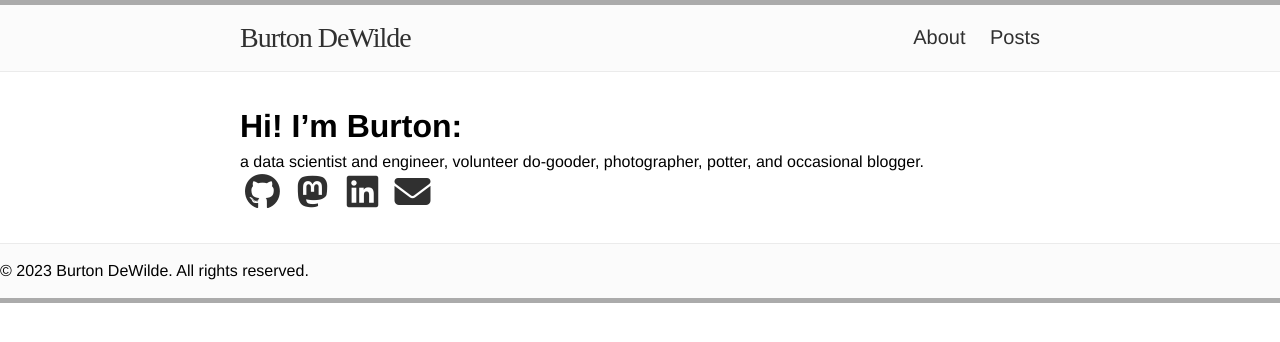
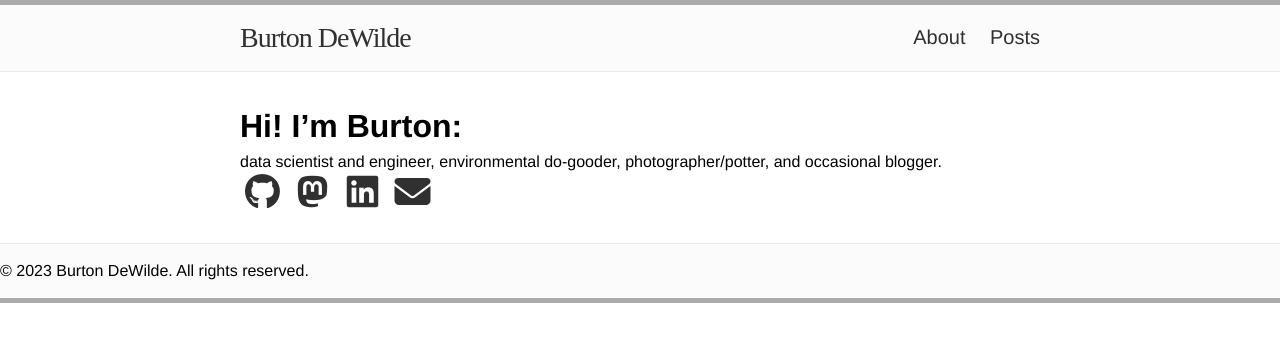
Before and after one commit to bdewilde/bdewilde.github.io, a Jekyll site: the page built from pages/index.md, in a window 1280 px wide. Shown: the top 342 px of the page. Built offline with Jekyll 4.4.1, drawn with Linux system fonts in a browser that asks for light colours; nearby versions of some CDN libraries; some web fonts are replaced.

Commit message:
feat: Move parametrized socials into include

```diff
--- /dev/null
+++ b/_includes/social.html
@@ -0,0 +1,16 @@
+<div class="social-icons">
+    {%- for social in site.socials -%}
+    <a class="site-link" href="{{ social.link | escape }}" title="{{ social.name }}" target="_blank"
+        rel="noreferrer me">
+        <i class="fa-brands {{ social.icon }} fa-fw fa-2x"></i>
+    </a>
+    {%- endfor -%}
+    <a class="site-link" href="mailto:{{ site.email }}" title="Email">
+        <i class="fa-solid fa-envelope fa-fw fa-2x"></i>
+    </a>
+    {%- if site.rss -%}
+    <a class="site-link" href="{{ '/feed.xml' | relative_url }}">
+        <i class="fa-solid fa-rss fa-fw fa-2x"></i>
+    </a>
+    {%- endif -%}
+</div>
--- a/pages/index.md
+++ b/pages/index.md
@@ -6,22 +6,6 @@ permalink: /
 
 # Hi! I'm Burton:
 
-a data scientist and engineer, volunteer do-gooder, photographer, potter, and occasional blogger.
+data scientist and engineer, environmental do-gooder, photographer/potter, and occasional blogger.
 
-<div id="social-icons">
-    <a class="site-link" href="https://github.com/{{ site.github_username }}" title="GitHub">
-        <i class="fa-brands fa-github fa-fw fa-2x"></i>
-    </a>
-    <a class="site-link" rel="me" href="{{ site.mastodon_link }}" title="Mastodon">
-        <i class="fa-brands fa-mastodon fa-fw fa-2x"></i>
-    </a>
-    <a class="site-link" href="{{ site.linkedin_link }}" title="LinkedIn">
-        <i class="fa-brands fa-linkedin fa-fw fa-2x"></i>
-    </a>
-    <a class="site-link" href="mailto:{{ site.email }}" title="Email">
-        <i class="fa-solid fa-envelope fa-fw fa-2x"></i>
-    </a>
-    <!-- <a class="site-link" href="{{ '/feed.xml' | prepend: site.baseurl }}">
-        <i class="fa-solid fa-rss fa-fw fa-2x"></i>
-    </a> -->
-</div>
+{% include social.html %}
```
